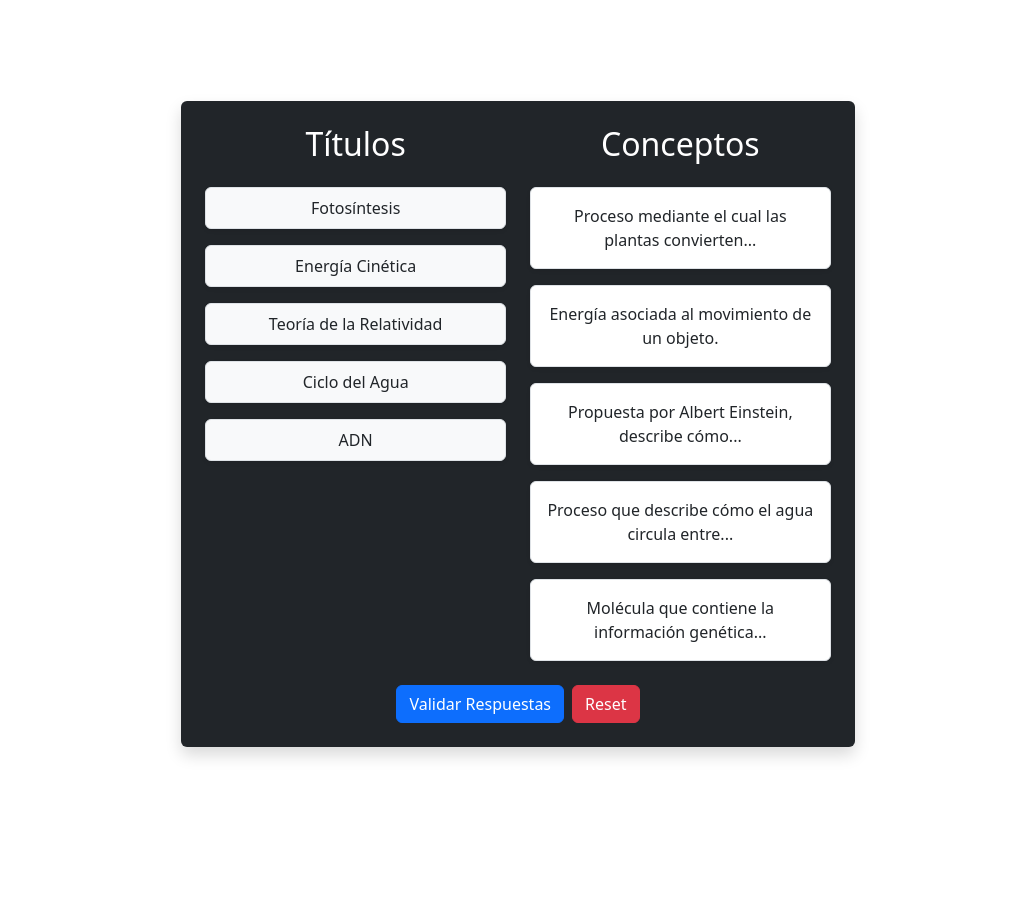
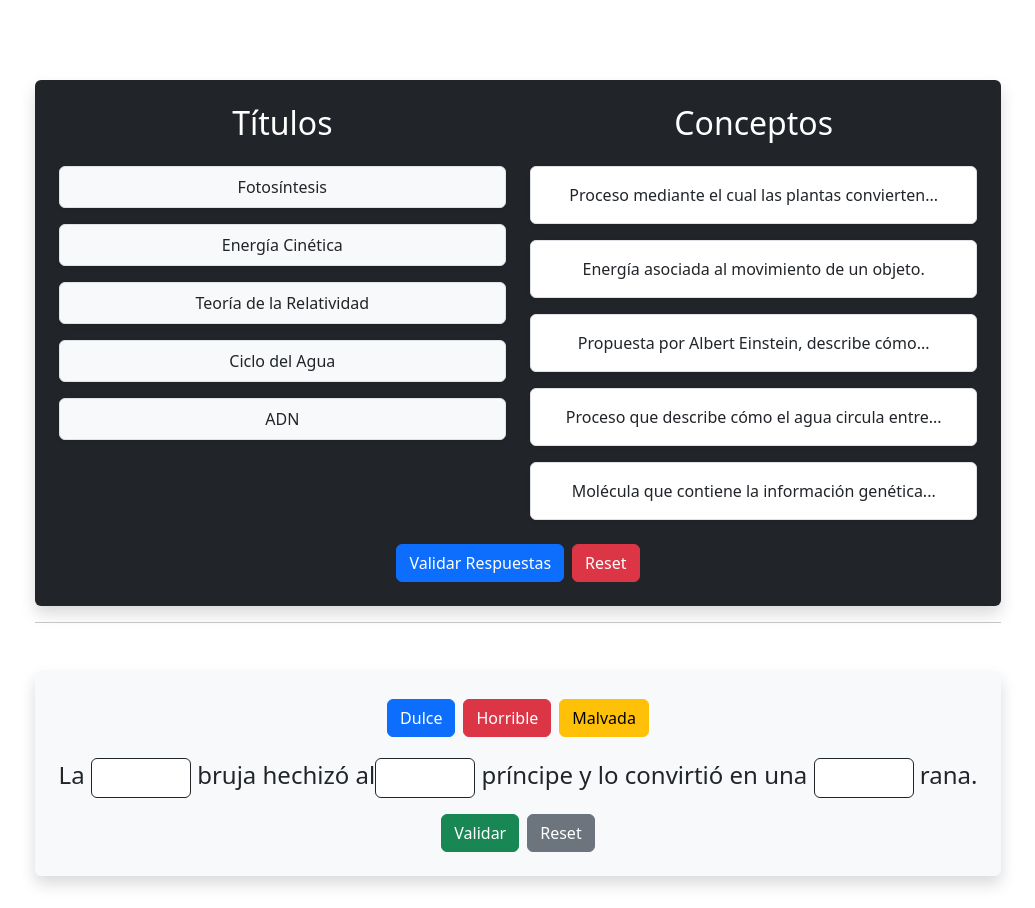
Before and after one commit to valenace/snippets, a React (Vite) app: page / in a window 1280 px wide. Shown: the whole page, without its empty margins (122-1157 px from the left). Before the commit the page ends 800 px from the top, so only its background shows below. Built offline with nearby package versions, Linux system fonts and the light colour scheme.

Commit message:
Llenar oración con bloques de palabras

```diff
--- a/src/App.jsx
+++ b/src/App.jsx
@@ -1,6 +1,7 @@
 import React, { useState } from "react";
 import "./App.css";
 import ConnectTest from "./ConnectTest";
+import SentenceTest from "./SentenceTest";
 import "bootstrap/dist/css/bootstrap.min.css";
 
 
@@ -10,6 +11,8 @@ const App = () => {
   return (
     <div className="app">
       <ConnectTest />
+      <hr/>
+      <SentenceTest />
     </div>
   );
 };
--- /dev/null
+++ b/src/SentenceTest.jsx
@@ -0,0 +1,104 @@
+import { useState } from "react";
+import { DndProvider, useDrag, useDrop } from "react-dnd";
+import { HTML5Backend } from "react-dnd-html5-backend";
+
+const words = [
+  { id: 1, text: "Dulce", color: "primary" },
+  { id: 2, text: "Horrible", color: "danger" },
+  { id: 3, text: "Malvada", color: "warning" }
+];
+
+const blanks = [{ id: "b1" }, { id: "b2" }, { id: "b3" }];
+
+function DraggableWord({ word }) {
+  const [{ isDragging }, drag] = useDrag(() => ({
+    type: "WORD",
+    item: word,
+    collect: (monitor) => ({
+      isDragging: !!monitor.isDragging()
+    })
+  }));
+
+  return (
+    <div
+      ref={drag}
+      className={`btn btn-${word.color} m-1`}
+      style={{ opacity: isDragging ? 0.5 : 1, cursor: "grab" }}
+    >
+      {word.text}
+    </div>
+  );
+}
+
+function DropBlank({ blank, onDrop }) {
+  const [{ isOver }, drop] = useDrop(() => ({
+    accept: "WORD",
+    drop: (item) => onDrop(blank.id, item),
+    collect: (monitor) => ({
+      isOver: !!monitor.isOver()
+    })
+  }));
+
+  return (
+    <div
+      ref={drop}
+      className="border border-dark rounded d-inline-block text-center align-middle"
+      style={{ width: "100px", height: "40px", lineHeight: "40px", backgroundColor: isOver ? "lightgray" : "white" }}
+    >
+      {blank.word?.text || ""}
+    </div>
+  );
+}
+
+export default function ConnectTest() {
+  const [assignedBlanks, setAssignedBlanks] = useState(
+    blanks.map((b) => ({ ...b, word: null }))
+  );
+  const [availableWords, setAvailableWords] = useState(words);
+  const [message, setMessage] = useState("");
+
+  const handleDrop = (blankId, word) => {
+    setAssignedBlanks((prev) =>
+      prev.map((b) => (b.id === blankId ? { ...b, word } : b))
+    );
+    setAvailableWords((prev) => prev.filter((w) => w.id !== word.id));
+  };
+
+  const handleReset = () => {
+    setAssignedBlanks(blanks.map((b) => ({ ...b, word: null })));
+    setAvailableWords(words);
+    setMessage("");
+  };
+
+  const validateAnswer = () => {
+    const correctAnswer = ["Malvada", "Dulce", "Horrible"];
+    const userAnswer = assignedBlanks.map((b) => (b.word ? b.word.text : ""));
+    if (JSON.stringify(userAnswer) === JSON.stringify(correctAnswer)) {
+      setMessage("bien!");
+    } else {
+      setMessage("inténtalo de nuevo");
+    }
+  };
+
+  return (
+    <DndProvider backend={HTML5Backend}>
+      <div className="container mt-5 p-4 bg-light text-dark rounded shadow">
+        <div className="d-flex justify-content-center mb-3">
+          {availableWords.map((word) => (
+            <DraggableWord key={word.id} word={word} />
+          ))}
+        </div>
+        <div className="text-center fs-4">
+          La <DropBlank blank={assignedBlanks[0]} onDrop={handleDrop} /> bruja hechizó al
+          <DropBlank blank={assignedBlanks[1]} onDrop={handleDrop} /> príncipe y lo convirtió
+          en una <DropBlank blank={assignedBlanks[2]} onDrop={handleDrop} /> rana.
+        </div>
+        <div className="text-center mt-3">
+          <button className="btn btn-success" onClick={validateAnswer}>Validar </button>
+          <button className="btn btn-secondary ms-2" onClick={handleReset}>Reset</button>
+        </div>
+        {message && <div className="text-center mt-2 fs-5">{message}</div>}
+      </div>
+    </DndProvider>
+  );
+}
```
